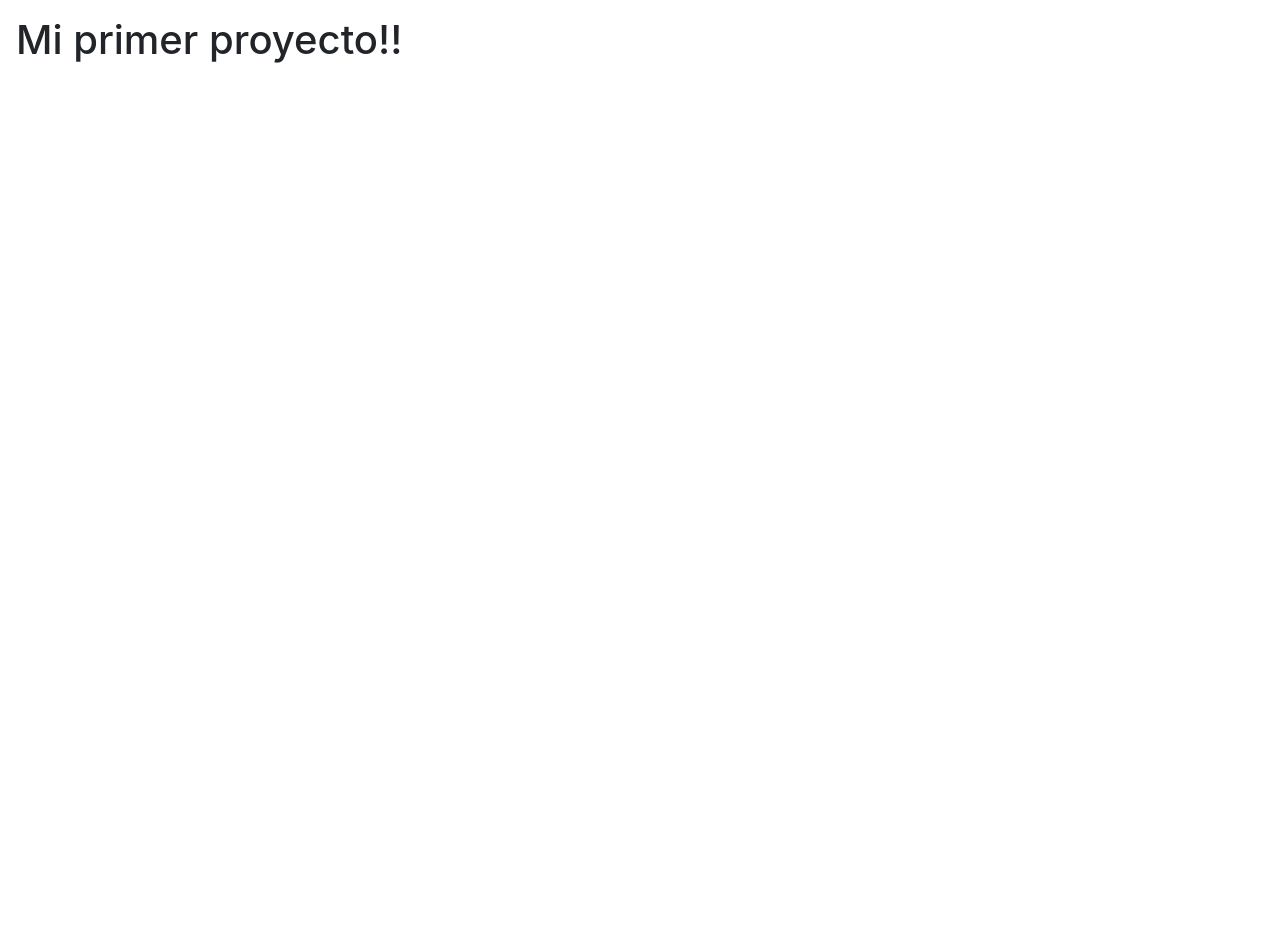
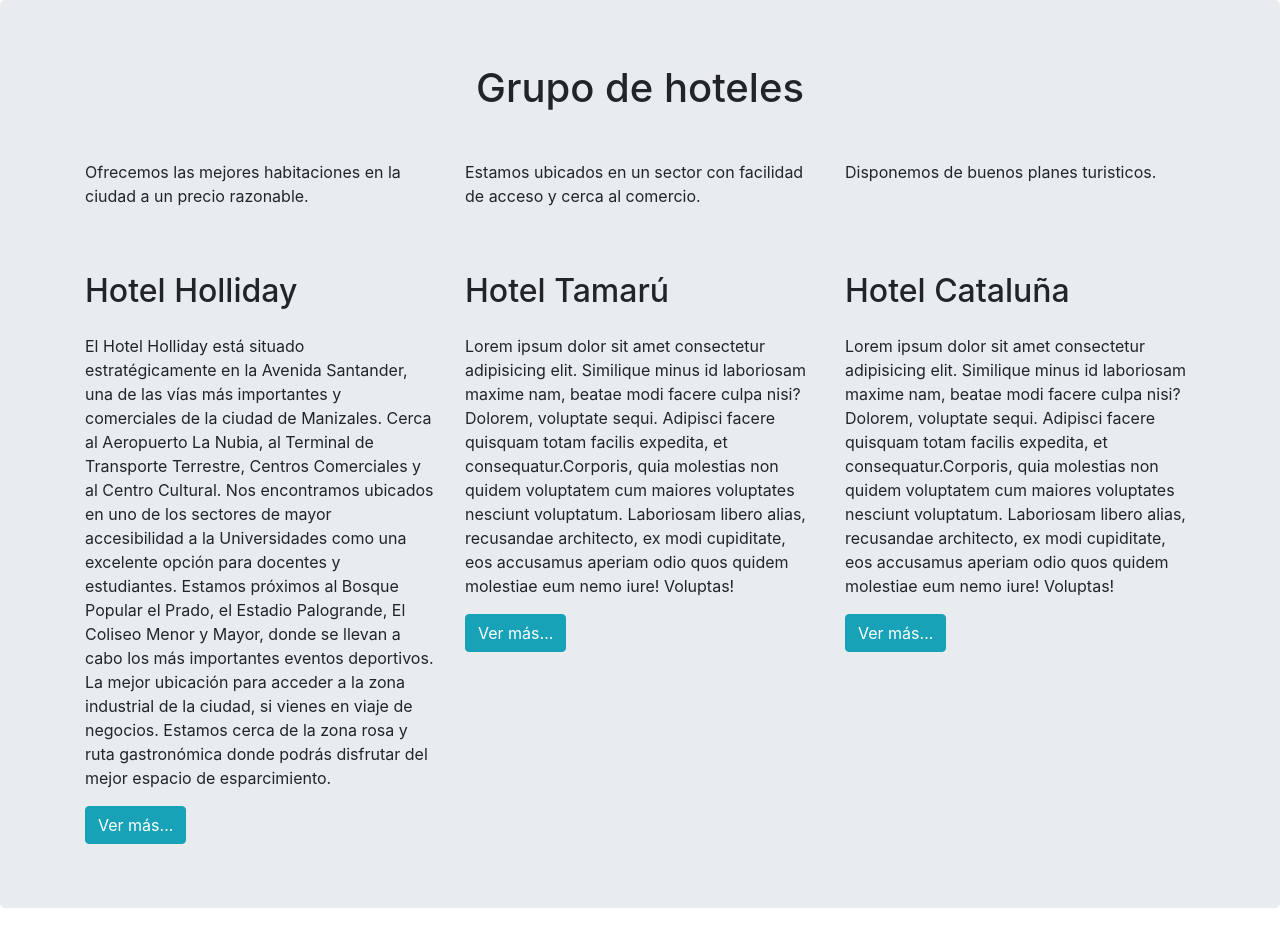
Before and after one commit to Arturo96/tallerBootstrap, a website: page guia-hoteles/index.html in a window 1280 px wide. Before the commit the page ends 800 px from the top, so only its background shows below. Drawn offline with nearby package versions, Linux system fonts and the light colour scheme.

Commit message:
Implementación de grid de Bootstrap en el proyecto de hoteles

```diff
--- a/guia-hoteles/index.html
+++ b/guia-hoteles/index.html
@@ -4,10 +4,37 @@
     <meta charset="UTF-8">
     <meta name="viewport" content="width=device-width, initial-scale=1.0">
     <link rel="stylesheet" href="./node_modules/bootstrap/dist/css/bootstrap.min.css">
-    <title>Document</title>
+    <title>Hoteles</title>
 </head>
 <body>
-    <h1 class="m-3">Mi primer proyecto!!</h1>
+    <div class="jumbotron">
+        <h1 class="text-center">Grupo de hoteles</h1>
+        <div class="container mt-5">
+            <div class="row">
+                <p class="col-md col-sm-6 col-12">Ofrecemos las mejores habitaciones en la ciudad a un precio razonable.</p>
+                <p class="col-md col-sm-6 col-12">Estamos ubicados en un sector con facilidad de acceso y cerca al comercio.</p>
+                <p class="col-md col-sm-6 col-12">Disponemos de buenos planes turisticos.</p>
+            </div>
+
+            <div class="row mt-5">
+                <div class="col-md col-sm-6 col-12">
+                    <h2>Hotel Holliday</h2>
+                    <p class="mt-4">El Hotel Holliday está situado estratégicamente en la Avenida Santander, una de las vías más importantes y comerciales de la ciudad de Manizales. Cerca al Aeropuerto La Nubia, al Terminal de Transporte Terrestre, Centros Comerciales y al Centro Cultural. Nos encontramos ubicados en uno de los sectores de mayor accesibilidad a la Universidades como una excelente opción para docentes y estudiantes. Estamos próximos al Bosque Popular el Prado, el Estadio Palogrande, El Coliseo Menor y Mayor, donde se llevan a cabo los más importantes eventos deportivos. La mejor ubicación para acceder a la zona industrial de la ciudad, si vienes en viaje de negocios. Estamos cerca de la zona rosa y ruta gastronómica donde podrás disfrutar del mejor espacio de esparcimiento.</p>
+                    <button class="btn btn-info">Ver más...</button>
+                </div>
+                <div class="col-md col-sm-6 col-12">
+                    <h2>Hotel Tamarú</h2>
+                    <p class="mt-4">Lorem ipsum dolor sit amet consectetur adipisicing elit. Similique minus id laboriosam maxime nam, beatae modi facere culpa nisi? Dolorem, voluptate sequi. Adipisci facere quisquam totam facilis expedita, et consequatur.Corporis, quia molestias non quidem voluptatem cum maiores voluptates nesciunt voluptatum. Laboriosam libero alias, recusandae architecto, ex modi cupiditate, eos accusamus aperiam odio quos quidem molestiae eum nemo iure! Voluptas!</p>
+                    <button class="btn btn-info">Ver más...</button>
+                </div>
+                <div class="col-md col-sm-6 col-12">
+                    <h2>Hotel Cataluña</h2>
+                    <p class="mt-4">Lorem ipsum dolor sit amet consectetur adipisicing elit. Similique minus id laboriosam maxime nam, beatae modi facere culpa nisi? Dolorem, voluptate sequi. Adipisci facere quisquam totam facilis expedita, et consequatur.Corporis, quia molestias non quidem voluptatem cum maiores voluptates nesciunt voluptatum. Laboriosam libero alias, recusandae architecto, ex modi cupiditate, eos accusamus aperiam odio quos quidem molestiae eum nemo iure! Voluptas!</p>
+                    <button class="btn btn-info">Ver más...</button>
+                </div>
+            </div>
+        </div>
+    </div>
     <script src="node_modules/jquery/dist/jquery.min.js"></script>
     <script src="node_modules/popper.js/dist/popper.min.js"></script>
     <script src="node_modules/bootstrap/dist/js/bootstrap.min.js"></script>
```
